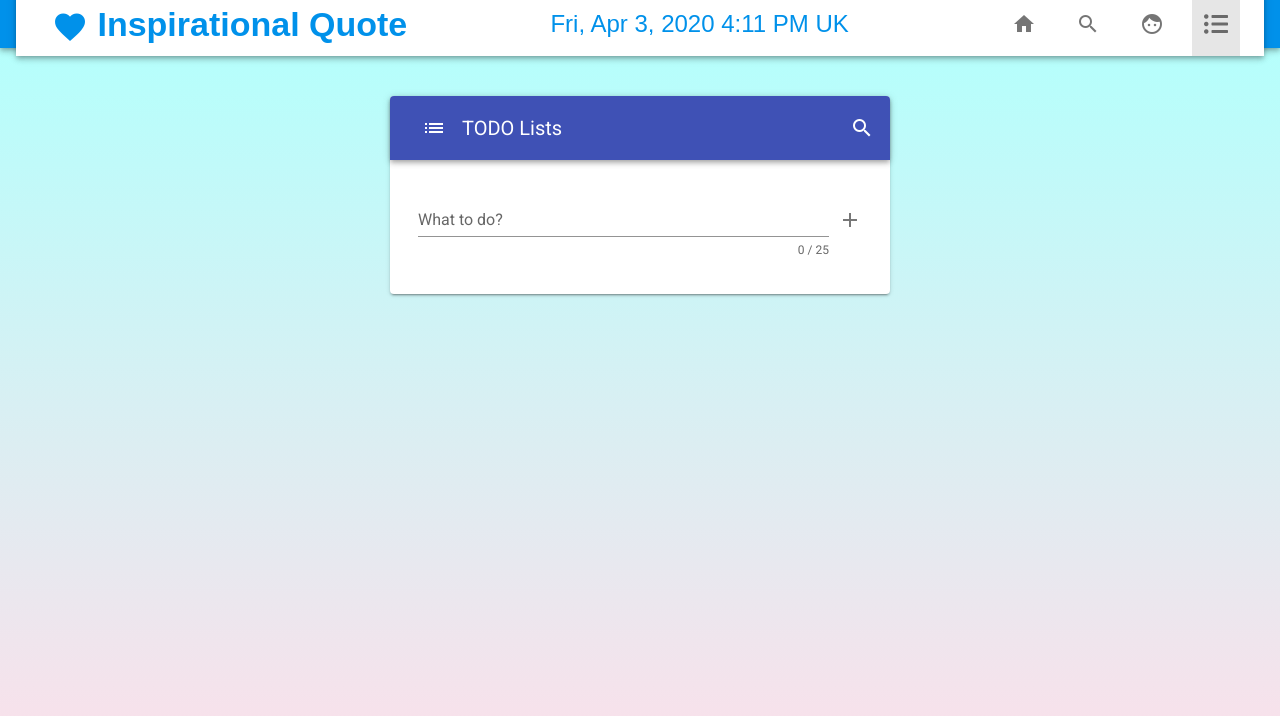
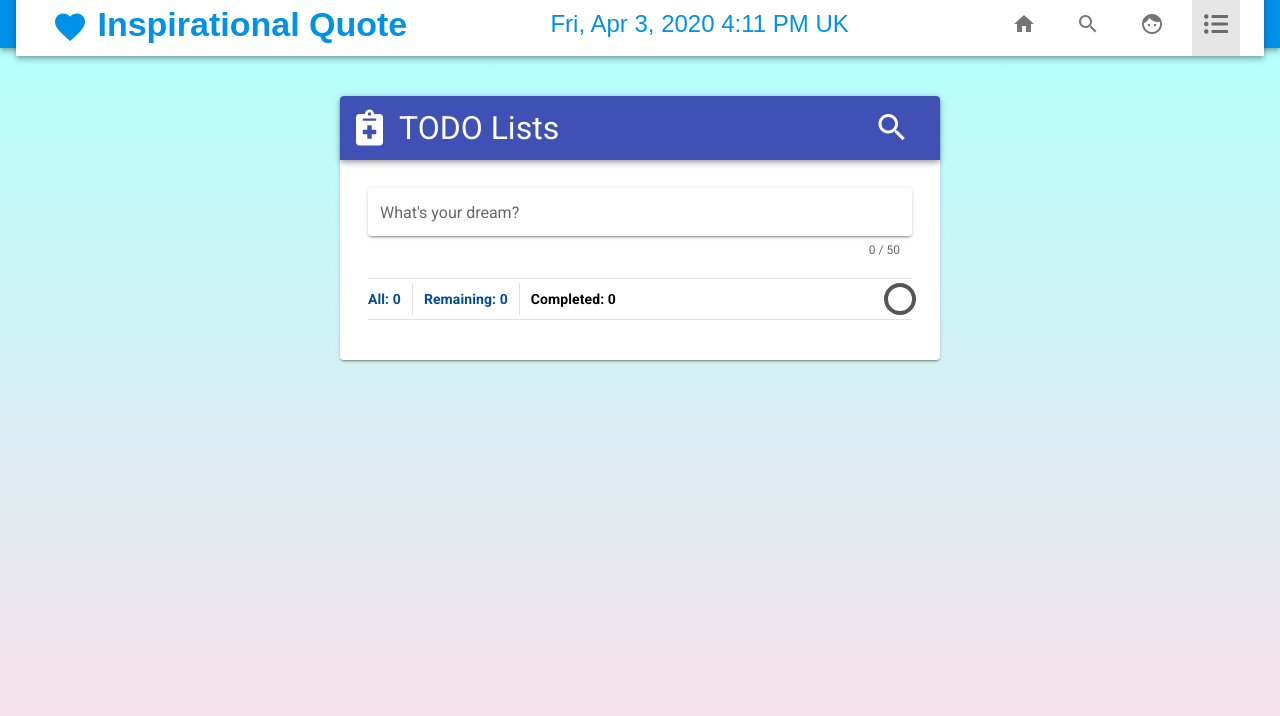
Before and after one commit to krishna-thapa/Inspirational-quote-vue, a Vue app: page /todo in a window 1280 px wide. Shown: the top 716 px of the page. Built offline with nearby package versions, Linux system fonts and the light colour scheme; a web font is replaced by a local one; what vue-resource would draw is missing.

Commit message:
Removed and updaed todo

```diff
--- a/src/components/todo/AddItemField.vue
+++ b/src/components/todo/AddItemField.vue
@@ -1,27 +1,22 @@
 <template>
-  <v-form ref="form">
-    <v-text-field
-      v-model="newTodoTitle"
-      :error-messages="errors.collect('newTodoTitle')"
-      name="newTodoTitle"
-      counter="25"
-      data-vv-as="Todo"
-      color="cyan"
-      label="What to do?"
-      @keydown.enter.prevent="addTodo"
-      :rules="rules"
-      ref="field"
-      append-outer-icon="add"
-      @click:append-outer="addTodo"
-      clearable
-      hide-details="auto"
-    />
-  </v-form>
+  <v-text-field
+    v-model="newTodoTitle"
+    name="newTodoTitle"
+    counter="50"
+    label="What's your dream?"
+    @keydown.enter.prevent="addTodo"
+    :rules="rules"
+    solo
+  >
+    <v-fade-transition slot="append">
+      <v-icon v-if="newTodoTitle" @click="addTodo">add_circle</v-icon>
+    </v-fade-transition>
+  </v-text-field>
 </template>
 
 <script>
 export default {
-  name: "AddItemField",
+  name: "AddItemFieldaddTodo",
   data() {
     return {
       newTodoTitle: "",
@@ -31,7 +26,6 @@ export default {
             .length === 0
       },
       rules: [
-        value => !!value || "Required.",
         v => (v != null && v.length <= 25) || "Max 25 characters",
         value =>
           this.isValid.unique((value || "").trim()) ||
@@ -41,23 +35,10 @@ export default {
   },
   methods: {
     addTodo() {
-      this.$validator.validateAll();
-      if (
-        this.isVeeValidationPassed() &&
-        this.isValid.unique(this.newTodoTitle)
-      ) {
+      if (this.newTodoTitle) {
         this.$store.dispatch("addTodo", this.newTodoTitle.trim());
-        this.newTodoTitle = "";
-        this.$refs.field.blur();
-        this.$validator.reset();
-        this.$refs.form.reset();
       }
-    },
-    isVeeValidationPassed() {
-      return Object.values(this.fields).reduce(
-        (valid, field) => valid && field.valid,
-        true
-      );
+      this.newTodoTitle = null;
     }
   }
 };
--- a/src/components/todo/Item.vue
+++ /dev/null
@@ -1,71 +0,0 @@
-<template>
-  <v-list-item class="todo-item">
-    <v-list-item-action>
-      <v-checkbox color="primary" v-model="todo.done"> </v-checkbox>
-    </v-list-item-action>
-    <v-list-item-content>
-      <v-list-item-title
-        v-html="todo.text"
-        v-bind:class="[todo.done ? 'done' : '']"
-      ></v-list-item-title>
-    </v-list-item-content>
-    <v-list-item-action>
-      <v-icon color="primary" @click="dialog = true">delete</v-icon>
-    </v-list-item-action>
-    <v-dialog v-model="dialog" max-width="240">
-      <v-card>
-        <v-card-title>Confirm Removal</v-card-title>
-        <v-card-text>Remove?</v-card-text>
-        <v-card-actions>
-          <v-spacer></v-spacer>
-          <v-btn color="cyan" text @click="dialog = false">
-            Cancel
-          </v-btn>
-          <v-btn
-            color="cyan"
-            text
-            @click="
-              removeTodo(todo);
-              dialog = false;
-            "
-          >
-            OK
-          </v-btn>
-        </v-card-actions>
-      </v-card>
-    </v-dialog>
-  </v-list-item>
-</template>
-
-<script>
-import { mapActions } from "vuex";
-export default {
-  name: "Todo",
-  props: ["todo"],
-  data() {
-    return {
-      dialog: false
-    };
-  },
-  computed: {
-    text() {
-      return this.todo.text;
-    }
-  },
-  methods: {
-    ...mapActions(["toggleTodo", "removeTodo"])
-  }
-};
-</script>
-
-<style scoped>
-.done {
-  text-decoration: line-through;
-}
-
-.todo-item {
-  height: auto;
-  padding-top: 12px;
-  padding-bottom: 12px;
-}
-</style>
--- a/src/components/todo/TodoList.vue
+++ b/src/components/todo/TodoList.vue
@@ -1,19 +1,79 @@
 <template>
-  <v-card class="mx-auto mt-12" max-width="500">
+  <v-card class="mx-auto mt-12" max-width="600">
     <v-toolbar color="indigo" dark>
-      <v-icon class="mx-4">list</v-icon>
-      <v-toolbar-title>TODO Lists</v-toolbar-title>
+      <v-icon class="mr-4" large>fa-notes-medical</v-icon>
+      <v-toolbar-title style="font-size: 2rem;">TODO Lists</v-toolbar-title>
       <v-spacer></v-spacer>
-      <v-btn icon>
-        <v-icon>mdi-magnify</v-icon>
+      <v-btn icon class="mx-2">
+        <v-icon large>mdi-magnify</v-icon>
       </v-btn>
     </v-toolbar>
     <v-card-text>
       <v-container fluid>
-        <AddItemField ref="inputItem" />
-        <v-list subheader>
-          <Item v-for="(item, index) in todos" :key="index" :todo="item" />
-        </v-list>
+        <AddItemField />
+        <v-divider class="mt-3"></v-divider>
+        <v-row class="my-1" align="center">
+          <strong class="mx-3 info--text text--darken-3">
+            All: {{ todos.length }}
+          </strong>
+          <v-divider vertical></v-divider>
+          <strong class="mx-3 info--text text--darken-3">
+            Remaining: {{ remainingTasks }}
+          </strong>
+          <v-divider vertical></v-divider>
+          <strong class="mx-3 black--text">
+            Completed: {{ completedTasks }}
+          </strong>
+          <v-spacer></v-spacer>
+          <v-progress-circular
+            :value="progress"
+            class="mr-2"
+          ></v-progress-circular>
+        </v-row>
+
+        <v-divider class="mb-3"></v-divider>
+
+        <template v-for="(item, i) in todos">
+          <v-divider v-if="i !== 0" :key="`${i}-divider`"></v-divider>
+          <v-list-item :key="`${i}-${item.text}`">
+            <v-list-item-action>
+              <v-checkbox
+                v-model="item.done"
+                @change="toggleTodo(item)"
+                :color="(item.done && 'grey') || 'primary'"
+                v-if="!editing"
+              >
+                <template v-if="!editing" v-slot:label>
+                  <div
+                    :class="(item.done && 'grey--text') || 'primary--text'"
+                    class="ml-4"
+                    v-text="item.text"
+                    @dblclick="editing = true"
+                  ></div>
+                </template>
+              </v-checkbox>
+              <v-icon color="primary" v-else>edit</v-icon>
+            </v-list-item-action>
+
+            <v-spacer></v-spacer>
+
+            <v-scroll-x-transition>
+              <v-icon v-if="item.done" color="success">
+                check
+              </v-icon>
+            </v-scroll-x-transition>
+            <v-scroll-x-transition>
+              <v-icon
+                slot="activator"
+                v-if="item.done"
+                color="error"
+                @click="removeTodo(item)"
+              >
+                close
+              </v-icon>
+            </v-scroll-x-transition>
+          </v-list-item>
+        </template>
       </v-container>
     </v-card-text>
   </v-card>
@@ -21,23 +81,32 @@
 
 <script>
 import AddItemField from "../todo/AddItemField";
-import Item from "../todo/Item";
+import { mapActions } from "vuex";
 
 export default {
   name: "TodoList",
+  data: () => ({
+    editing: false
+  }),
   components: {
-    AddItemField,
-    Item
+    AddItemField
   },
   computed: {
     todos() {
       return this.$store.state.todos;
+    },
+    completedTasks() {
+      return this.todos.filter(todo => todo.done).length;
+    },
+    progress() {
+      return (this.completedTasks / this.todos.length) * 100;
+    },
+    remainingTasks() {
+      return this.todos.length - this.completedTasks;
     }
   },
   methods: {
-    addTodo() {
-      this.$refs.inputItem.addTodo();
-    }
+    ...mapActions(["toggleTodo", "removeTodo"])
   }
 };
 </script>
```
Also changed, not shown: src/components/todo/TodoItem.vue (deleted, +0 -69 lines).
